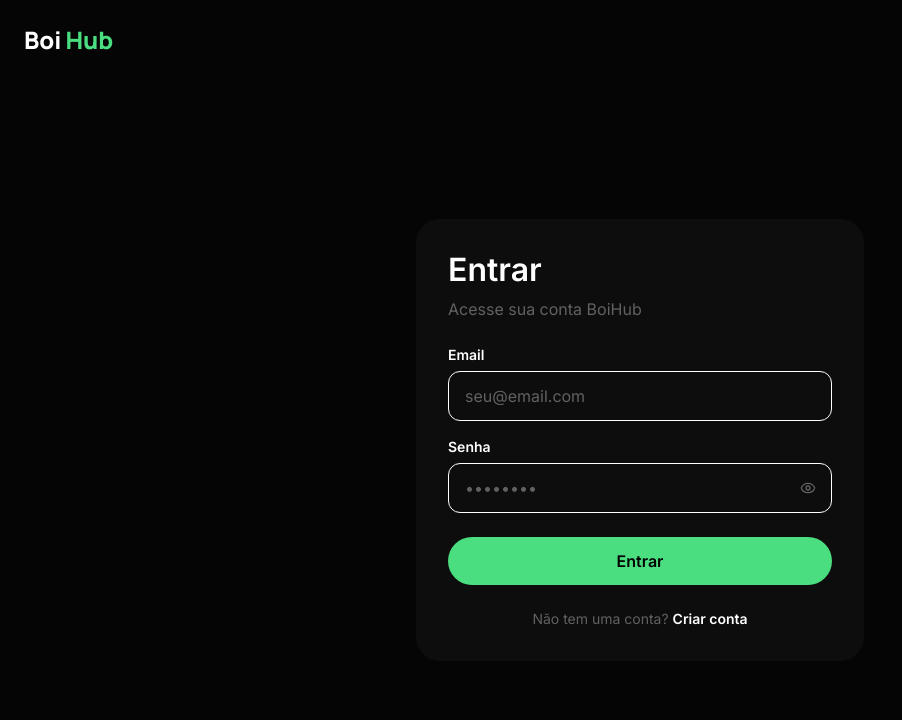
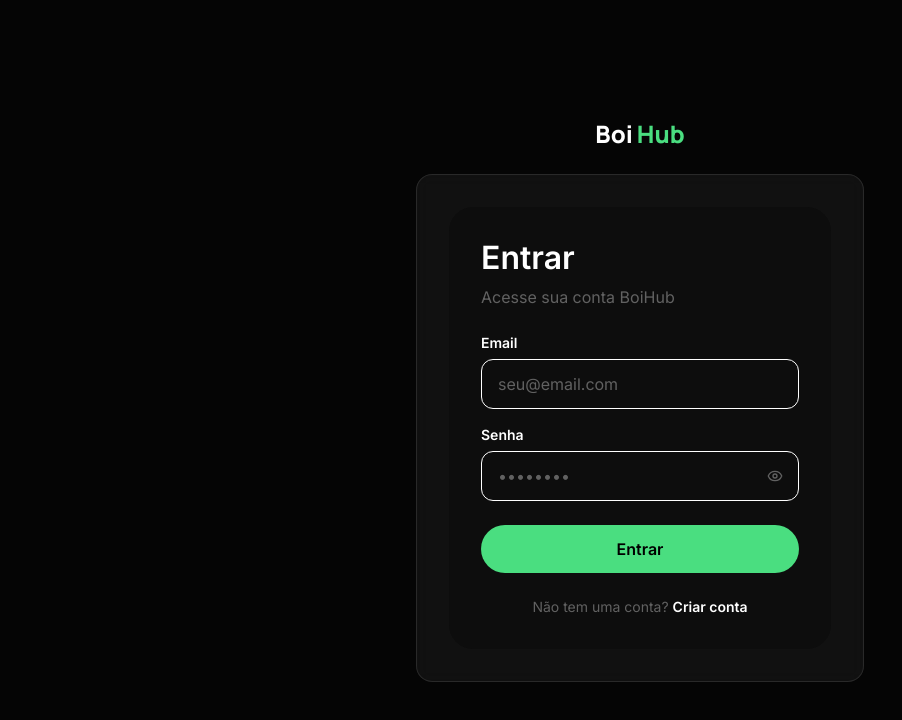
Before and after one commit to carlosmateowall/boihub, a Next.js app: page /login in a window 1280 px wide. Shown: the top 720 px of the page, without its empty margins (0-902 px from the left). Built offline with nearby package versions, Linux system fonts and the light colour scheme; no server answers.

Commit message:
feat: dark glass card for auth layout and onboarding

```diff
--- a/src/app/(auth)/layout.tsx
+++ b/src/app/(auth)/layout.tsx
@@ -4,16 +4,18 @@
 
 export default function AuthLayout({ children }: { children: React.ReactNode }) {
   return (
-    <div className="min-h-screen bg-canvas-soft flex flex-col">
-      <header className="flex items-center p-6">
-        <Link href="/" className="flex items-center gap-1">
-          <span className="font-display font-extrabold text-2xl text-ink">Boi</span>
-          <span className="font-display font-extrabold text-2xl text-primary">Hub</span>
-        </Link>
-      </header>
-      <main className="flex-1 flex items-center justify-center p-6">
-        {children}
-      </main>
+    <div className="min-h-screen bg-canvas-soft flex items-center justify-center p-6">
+      <div className="w-full max-w-md flex flex-col gap-6">
+        <div className="flex justify-center">
+          <Link href="/" className="flex items-center gap-1">
+            <span className="font-display font-extrabold text-2xl text-ink">Boi</span>
+            <span className="font-display font-extrabold text-2xl text-primary">Hub</span>
+          </Link>
+        </div>
+        <div className="bg-white/5 backdrop-blur-sm border border-white/10 rounded-2xl p-8">
+          {children}
+        </div>
+      </div>
     </div>
   )
 }
--- a/src/app/onboarding/page.tsx
+++ b/src/app/onboarding/page.tsx
@@ -7,7 +7,9 @@
 export default function OnboardingPage() {
   return (
     <div className="min-h-screen bg-canvas-soft flex items-center justify-center p-6">
-      <OnboardingForm />
+      <div className="w-full max-w-lg bg-white/5 backdrop-blur-sm border border-white/10 rounded-2xl p-8">
+        <OnboardingForm />
+      </div>
     </div>
   )
 }
```
